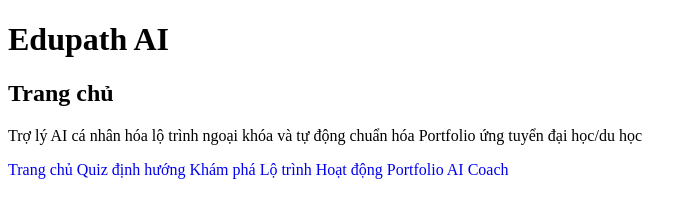
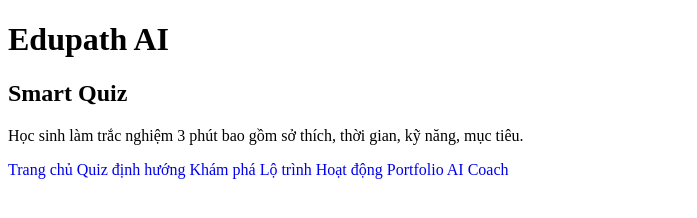
Before and after one commit to chinsiu1412/chinsiu1412.github.io, a plain HTML site: page quiz.html in a window 1280 px wide. Shown: the whole page, without its empty margins (0-697 px from the left). Drawn offline with Linux system fonts and the light colour scheme.

Commit message:
Update quiz.html

```diff
--- a/quiz.html
+++ b/quiz.html
@@ -8,8 +8,8 @@
     </head>
     <body>
         <h1>Edupath AI</h1>
-        <h2>Trang chủ</h2>
-        <p>Trợ lý AI cá nhân hóa lộ trình ngoại khóa và tự động chuẩn hóa Portfolio ứng tuyển đại học/du học
+        <h2>Smart Quiz</h2>
+        <p>Học sinh làm trắc nghiệm 3 phút bao gồm sở thích, thời gian, kỹ năng, mục tiêu.
         </p>
         <a href="index.html" target="_self">Trang chủ</a>
         <a href="quiz.html" target="_self">Quiz định hướng</a>
```
